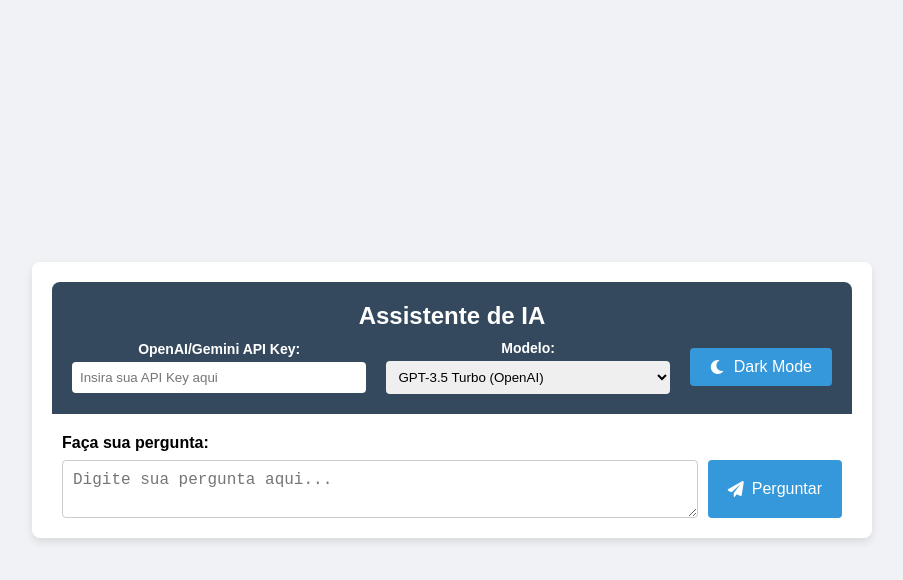
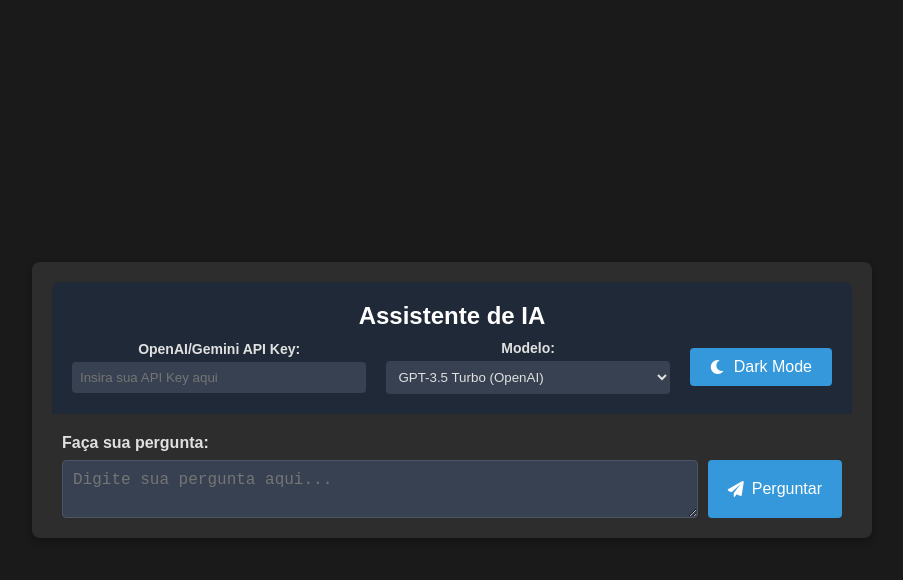
Before and after one commit to FelipeLima55/Assistente-de-IA-web, a website: page index.html in a window 1280 px wide. Both pictures are taken after a click on the button "Dark Mode". Shown: the whole page, without its empty margins (188-1091 px from the left). Drawn offline with Linux system fonts and the light colour scheme.

Commit message:
Fix: Corrigido funcionamento do dark mode

```diff
--- a/styles.css
+++ b/styles.css
@@ -6,6 +6,12 @@ body {
     align-items: center;
     min-height: 100vh;
     margin: 0;
+    transition: background-color 0.3s ease, color 0.3s ease;
+}
+
+body.dark-mode {
+    background-color: #1a1a1a;
+    color: #e0e0e0;
 }
 
 .container {
@@ -16,6 +22,12 @@ body {
     box-shadow: 0 4px 8px rgba(0, 0, 0, 0.1);
     padding: 20px;
     animation: fadeIn 0.5s ease-out;
+    transition: background-color 0.3s ease, box-shadow 0.3s ease;
+}
+
+.dark-mode .container {
+    background-color: #2d2d2d;
+    box-shadow: 0 4px 8px rgba(0, 0, 0, 0.3);
 }
 
 .header {
@@ -24,6 +36,11 @@ body {
     padding: 20px;
     border-radius: 8px 8px 0 0;
     text-align: center;
+    transition: background-color 0.3s ease;
+}
+
+.dark-mode .header {
+    background-color: #1f2937;
 }
 
 .header h1 {
@@ -56,6 +73,13 @@ body {
     border: none;
     border-radius: 4px;
     box-sizing: border-box;
+    transition: background-color 0.3s ease, color 0.3s ease;
+}
+
+.dark-mode .header-inputs input,
+.dark-mode .header-inputs select {
+    background-color: #374151;
+    color: #e0e0e0;
 }
 
 .question-section {
@@ -72,11 +96,15 @@ body {
     display: none !important;
 }
 
-
 label {
     font-weight: bold;
     margin-bottom: 8px;
     display: block;
+    transition: color 0.3s ease;
+}
+
+.dark-mode label {
+    color: #e0e0e0;
 }
 
 .question-input {
@@ -93,6 +121,13 @@ textarea {
     border-radius: 4px;
     font-size: 16px;
     box-sizing: border-box;
+    transition: background-color 0.3s ease, color 0.3s ease, border-color 0.3s ease;
+}
+
+.dark-mode textarea {
+    background-color: #374151;
+    color: #e0e0e0;
+    border-color: #4b5563;
 }
 
 button {
@@ -113,9 +148,17 @@ button:hover:not(:disabled) {
     background-color: #2980b9;
 }
 
+.dark-mode button:hover:not(:disabled) {
+    background-color: #1d4ed8;
+}
+
 button:disabled {
     background-color: #bdc3c7;
     cursor: not-allowed;
+}
+
+.dark-mode button:disabled {
+    background-color: #4b5563;
 }
 
 .response-header {
@@ -137,6 +180,13 @@ button:disabled {
     min-height: 100px;
     white-space: pre-wrap; /* Para preservar a formatação da resposta da API */
     line-height: 1.6;
+    transition: background-color 0.3s ease, color 0.3s ease, border-color 0.3s ease;
+}
+
+.dark-mode .response-text {
+    background-color: #374151;
+    color: #e0e0e0;
+    border-color: #4b5563;
 }
 
 /*animações para as notificações*/
```
